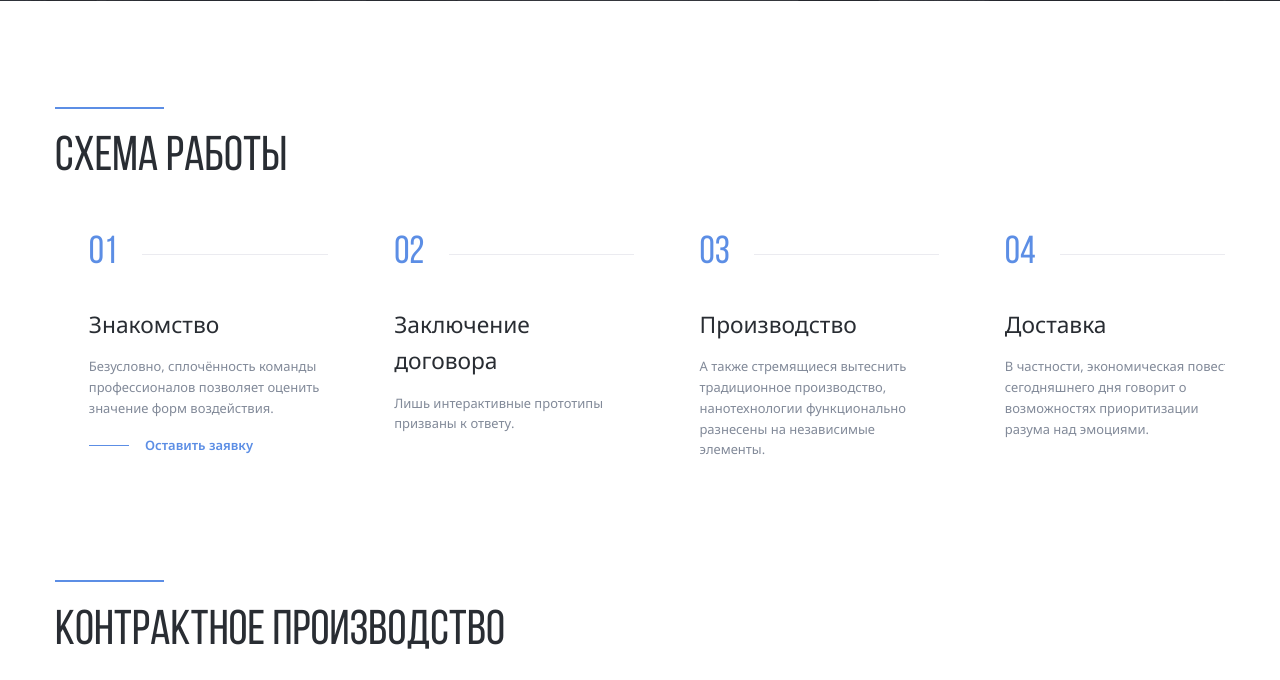
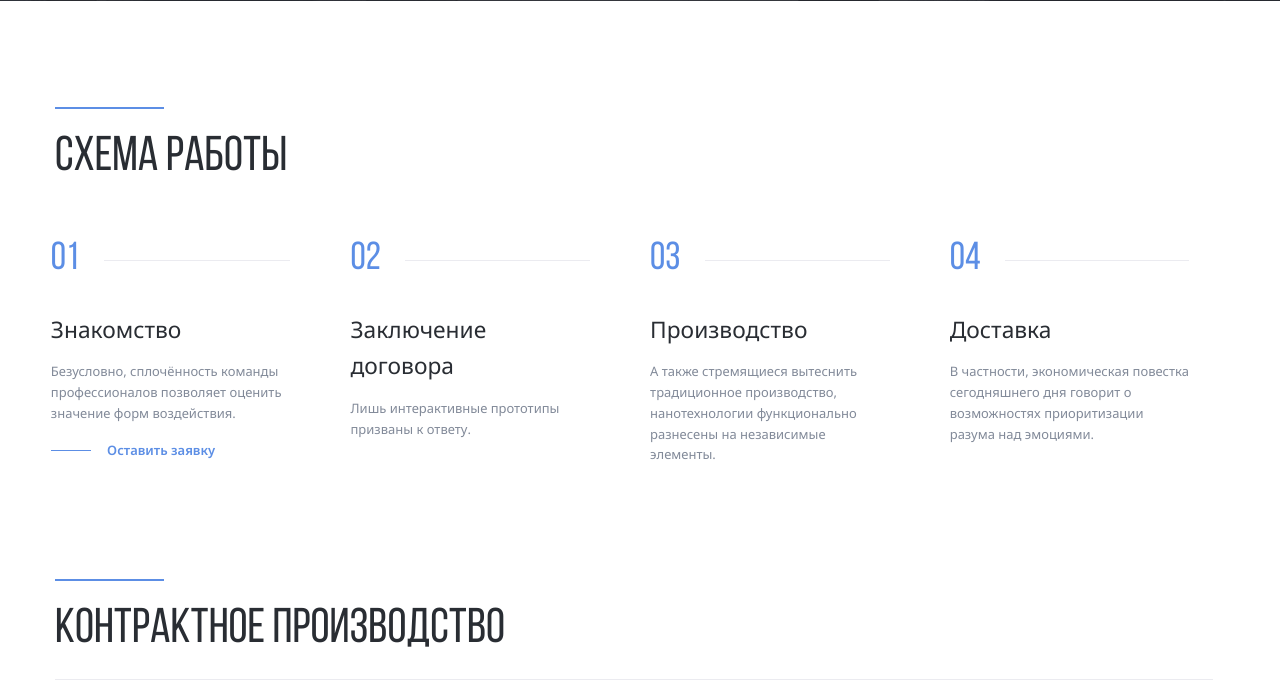
Before and after one commit to aleksi2105/Aliance, a PHP site: page / in a window 1280 px wide. Shown: the part 804-1484 px from the top of the page. Run offline with PHP 8.4, Linux system fonts and the light colour scheme.

Commit message:
fix:steps PixelPerf

```diff
--- a/css/style.css
+++ b/css/style.css
@@ -288,7 +288,7 @@ body {
 }
 .section-light {
   margin-top: 8.1rem;
-  margin-bottom: 7rem;
+  margin-bottom: 6.5rem;
 }
 .section-title {
   margin-top: 1.5625rem;
@@ -306,19 +306,21 @@ body {
 .steps {
   min-width: 88.125rem;
   display: flex;
-  justify-content: space-around;
-  /* padding: 0; */
+  justify-content: space-evenly;
+  padding: 0;
   list-style: none;
   gap: 1.875rem;
 }
 .steps-item {
   max-width: 20.625rem;
   padding: 0;
+  margin-right: 1rem;
   overflow: auto;
 }
 .steps-num {
   display: flex;
   align-items: center;
+  padding-top: 0.4rem;
   font-family: "Bebas Neue";
   color: #5c8ee5;
   font-size: 3rem;
```
